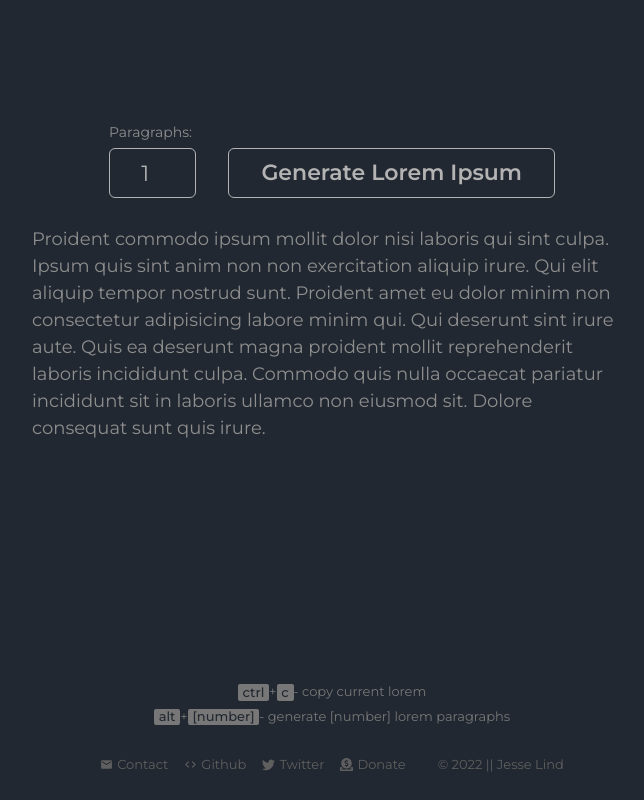
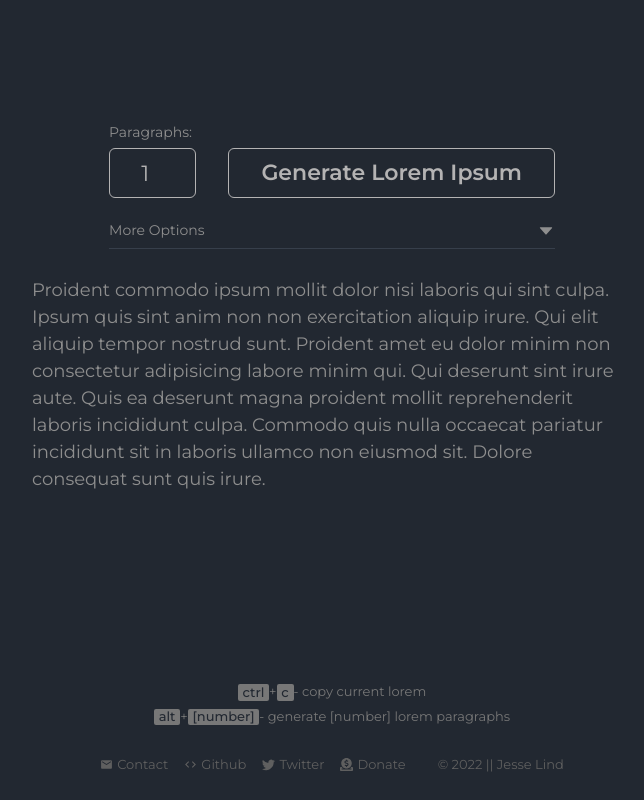
Before and after one commit to jclind/lorem-ipsum-generator, a React (Create React App) app: page / in a window 1280 px wide. Shown: the whole page, without its empty margins (308-952 px from the left). Built offline with nearby package versions, Linux system fonts and the light colour scheme.

Commit message:
feat: add sentences and words min and max in options

```diff
--- a/package.json
+++ b/package.json
@@ -10,6 +10,7 @@
     "node-sass": "^7.0.1",
     "normalize.css": "^8.0.1",
     "react": "^17.0.2",
+    "react-collapsible": "^2.8.4",
     "react-dom": "^17.0.2",
     "react-icons": "^4.3.1",
     "react-scripts": "5.0.0",
--- a/src/Components/Home/Home.js
+++ b/src/Components/Home/Home.js
@@ -1,5 +1,6 @@
 import React, { useState, useEffect } from 'react'
 import './Home.scss'
+import MoreOptions from '../MoreOptions/MoreOptions'
 import LoremParagraphs from '../LoremParagraphs/LoremParagraphs'
 import Shortcuts from '../Shortcuts'
 import { loremIpsum } from 'lorem-ipsum'
@@ -7,6 +8,8 @@ import { loremIpsum } from 'lorem-ipsum'
 const Home = () => {
   const [loremP, setLoremP] = useState([])
   const [paragraphCount, setParagraphCount] = useState(1)
+
+  const [loremUnit, setLoremUnit] = useState('paragraph')
 
   const [paragraphLowerBound, setParagraphLowerBound] = useState(5)
   const [paragraphUpperBound, setParagraphUpperBound] = useState(8)
@@ -18,16 +21,6 @@ const Home = () => {
   }, [])
 
   const setLoremText = c => {
-    // const lorem = new LoremIpsum({
-    //   sentencesPerParagraph: {
-    //     max: maxSPerP,
-    //     min: minSPerP,
-    //   },
-    //   wordsPerSentence: {
-    //     max: maxWPerS,
-    //     min: minWPerS,
-    //   },
-    // })
     let loremText = []
     let count = c || paragraphCount
     for (let i = 0; i < count; i++) {
@@ -38,7 +31,7 @@ const Home = () => {
         paragraphUpperBound: paragraphUpperBound,
         sentenceLowerBound: sentenceLowerBound,
         sentenceUpperBound: sentenceUpperBound,
-        units: 'paragraphs',
+        units: loremUnit,
         random: Math.random,
       })
       console.log(text)
@@ -80,8 +73,9 @@ const Home = () => {
       />
       <div className='content-container'>
         <div className='inputs-container'>
+          <div className='main-inputs'>
             <label htmlFor='' className='paragraph-count-label'>
-            <div className='text'>Paragraphs:</div>
+              <div className='text'>{loremUnit}s:</div>
               <input
                 type='number'
                 className='paragraph-count-input input'
@@ -98,6 +92,19 @@ const Home = () => {
               Generate Lorem Ipsum
             </button>
           </div>
+          <MoreOptions
+            loremUnit={loremUnit}
+            setLoremUnit={setLoremUnit}
+            paragraphLowerBound={paragraphLowerBound}
+            setParagraphLowerBound={setParagraphLowerBound}
+            paragraphUpperBound={paragraphUpperBound}
+            setParagraphUpperBound={setParagraphUpperBound}
+            sentenceLowerBound={sentenceLowerBound}
+            setSentenceLowerBound={setSentenceLowerBound}
+            sentenceUpperBound={sentenceUpperBound}
+            setSentenceUpperBound={setSentenceUpperBound}
+          />
+        </div>
         <div className='lorem-container'>
           <LoremParagraphs
             loremP={loremP}
--- a/src/Components/Home/Home.scss
+++ b/src/Components/Home/Home.scss
@@ -17,6 +17,13 @@
     align-items: center;
     .inputs-container {
       display: flex;
+      flex-direction: column;
+      align-items: center;
+      max-width: 450px;
+      gap: 1rem;
+
+      .main-inputs {
+        display: flex;
         align-items: flex-end;
         gap: 2rem;
         height: 70px;
@@ -29,6 +36,7 @@
           .text {
             font-size: toRem(14);
             color: $secondary-text;
+            text-transform: capitalize;
           }
           .paragraph-count-input {
             height: 50px;
@@ -55,6 +63,7 @@
           &:hover {
             background: $primary-text;
             color: $primary-background;
+          }
         }
       }
     }
@@ -91,5 +100,16 @@
         color: $secondary-text;
       }
     }
+    .controls {
+      display: flex;
+      justify-content: flex-end;
+      padding: 1rem 0;
+      .save-changes-btn {
+        border: 1px solid $secondary-background;
+        color: $secondary-background;
+        border-radius: 5px;
+        padding: 0.25rem 0.5rem;
       }
     }
+  }
+}
--- /dev/null
+++ b/src/Components/MoreOptions/MoreOptions.js
@@ -0,0 +1,154 @@
+import React, { useState } from 'react'
+import Collapsible from 'react-collapsible'
+import './MoreOptions.scss'
+import { AiOutlineCaretDown, AiFillCaretUp } from 'react-icons/ai'
+
+const MoreOptions = ({
+  loremUnit,
+  setLoremUnit,
+  paragraphLowerBound,
+  setParagraphLowerBound,
+  paragraphUpperBound,
+  setParagraphUpperBound,
+  sentenceLowerBound,
+  setSentenceLowerBound,
+  sentenceUpperBound,
+  setSentenceUpperBound,
+}) => {
+  const [isOpen, setIsOpen] = useState(false)
+
+  const [unitType, setUnitType] = useState(loremUnit)
+
+  const [minSPerP, setMinSPerP] = useState(paragraphLowerBound)
+  const [maxSPerP, setMaxSPerP] = useState(paragraphUpperBound)
+  const [minWPerS, setMinWPerS] = useState(sentenceLowerBound)
+  const [maxWPerS, setMaxWPerS] = useState(sentenceUpperBound)
+
+  const validateNum = (num, setNum) => {
+    if (num === '') return setNum('')
+    if (num && (isNaN(num) || Number(num) % 1 !== 0)) return
+    if (num === '0') return
+    if (Number(num) >= 100 || Number(num) <= 0) return
+    return setNum(num)
+  }
+
+  return (
+    <div className='more-options'>
+      <Collapsible
+        trigger={
+          <div className='collapsible-trigger'>
+            <div className='text'>More Options</div>
+            <AiOutlineCaretDown className='icon' />
+          </div>
+        }
+        triggerWhenOpen={
+          <div className='collapsible-trigger'>
+            <div className='text'>More Options</div>
+            <AiFillCaretUp className='icon' />
+          </div>
+        }
+      >
+        <div className='settings-container'>
+          <div className='lorem-units'>
+            <div className='title'>Lorem Unit:</div>
+            <div className='options'>
+              <button
+                className={
+                  unitType === 'paragraph' ? 'option active btn' : 'option btn'
+                }
+                onClick={() => setUnitType('paragraph')}
+              >
+                Paragraphs
+              </button>
+              <button
+                className={
+                  unitType === 'sentence' ? 'option active btn' : 'option btn'
+                }
+                onClick={() => setUnitType('sentence')}
+              >
+                Sentences
+              </button>
+              <button
+                className={
+                  unitType === 'word' ? 'option active btn' : 'option btn'
+                }
+                onClick={() => setUnitType('word')}
+              >
+                Words
+              </button>
+            </div>
+          </div>
+          <div className='setting-inputs'>
+            <label className='setting-label'>
+              <div className='text'>Sentences Per Paragraph:</div>
+              <div className='min-max-container'>
+                <label className='min-s-per-p min-max-item'>
+                  <div className='text'>Min:</div>
+                  <input
+                    type='text'
+                    value={minSPerP}
+                    onChange={e => validateNum(e.target.value, setMinSPerP)}
+                    onBlur={() => {
+                      if (!minSPerP) {
+                        setMinSPerP(paragraphLowerBound)
+                      }
+                    }}
+                  />
+                </label>
+                <label className='max-s-per-p min-max-item'>
+                  <div className='text'>Max:</div>
+                  <input
+                    type='text'
+                    value={maxSPerP}
+                    onChange={e => validateNum(e.target.value, setMaxSPerP)}
+                    onBlur={() => {
+                      if (!maxSPerP) {
+                        setMaxSPerP(paragraphUpperBound)
+                      }
+                    }}
+                  />
+                </label>
+              </div>
+            </label>
+            <label className='setting-label'>
+              <div className='text'>Words Per Sentence:</div>
+              <div className='min-max-container'>
+                <label className='min-s-per-p min-max-item'>
+                  <div className='text'>Min:</div>
+                  <input
+                    type='text'
+                    value={minWPerS}
+                    onChange={e => validateNum(e.target.value, setMinWPerS)}
+                    onBlur={() => {
+                      if (!minWPerS) {
+                        setMinWPerS(sentenceLowerBound)
+                      }
+                    }}
+                  />
+                </label>
+                <label className='max-s-per-p min-max-item'>
+                  <div className='text'>Max:</div>
+                  <input
+                    type='text'
+                    value={maxWPerS}
+                    onChange={e => validateNum(e.target.value, setMaxWPerS)}
+                    onBlur={() => {
+                      if (!maxWPerS) {
+                        setMaxWPerS(sentenceUpperBound)
+                      }
+                    }}
+                  />
+                </label>
+              </div>
+            </label>
+          </div>
+          <div className='controls'>
+            <button className='save-changes-btn btn'>Save Changes</button>
+          </div>
+        </div>
+      </Collapsible>
+    </div>
+  )
+}
+
+export default MoreOptions
--- /dev/null
+++ b/src/Components/MoreOptions/MoreOptions.scss
@@ -0,0 +1,86 @@
+@import '../../helpers.scss';
+.more-options {
+  max-width: 600px;
+  width: 100%;
+  .collapsible-trigger {
+    display: flex;
+    justify-content: space-between;
+    padding: 0.5rem 0;
+    color: $secondary-text;
+    font-size: toRem(14);
+    cursor: pointer;
+
+    border-bottom: 1px solid $secondary-background;
+
+    .icon {
+      height: 18px;
+      width: 18px;
+    }
+  }
+
+  .settings-container {
+    display: flex;
+    flex-direction: column;
+    .lorem-units {
+      display: flex;
+      justify-content: space-between;
+      font-size: toRem(14);
+      color: $secondary-text;
+      padding-top: 2rem;
+      .options {
+        display: flex;
+        gap: 1rem;
+        .option {
+          padding: 0.5rem 1rem;
+          background: $secondary-background;
+          border-radius: 5px;
+          font-weight: 500;
+          cursor: pointer;
+          color: $gray-800;
+
+          &:hover {
+            background: $tertiary-background;
+            color: $primary-background;
+          }
+        }
+        .option.active {
+          color: $primary-text;
+          background: $primary;
+        }
+      }
+    }
+    .setting-inputs {
+      display: flex;
+      flex-direction: column;
+      gap: 2rem;
+      margin-top: 2rem;
+      label.setting-label {
+        display: flex;
+        justify-content: space-between;
+
+        .text {
+          font-size: toRem(14);
+          color: $secondary-text;
+        }
+        .min-max-container {
+          display: flex;
+          gap: 0.5rem;
+          .min-max-item {
+            max-width: 100px;
+            input {
+              background: $secondary-background;
+              outline: none;
+              border: none;
+              border-radius: 5px;
+              color: $secondary-text;
+              height: 30px;
+              width: 100%;
+              padding: 0 0.5rem;
+              box-sizing: border-box;
+            }
+          }
+        }
+      }
+    }
+  }
+}
--- a/src/helpers.scss
+++ b/src/helpers.scss
@@ -5,7 +5,7 @@
   @return $remValue;
 }
 
-$primary: #278ea5; // Also located in TrendingRecipes.js
+$primary: #711a75; // Also located in TrendingRecipes.js
 $secondary: #00adb5;
 
 $primary-text: #b4b3b3;
@@ -14,6 +14,7 @@ $tertiary-text: #575757;
 
 $primary-background: #222831;
 $secondary-background: #373f4b;
+$tertiary-background: #5e656e;
 
 $white: rgb(255, 255, 255);
 $gray-50: #fafafa;
```
Also changed, not shown: 1 other file (tests, documents, lock files or other folders). Lines whose indentation alone changed are shown as unchanged.
